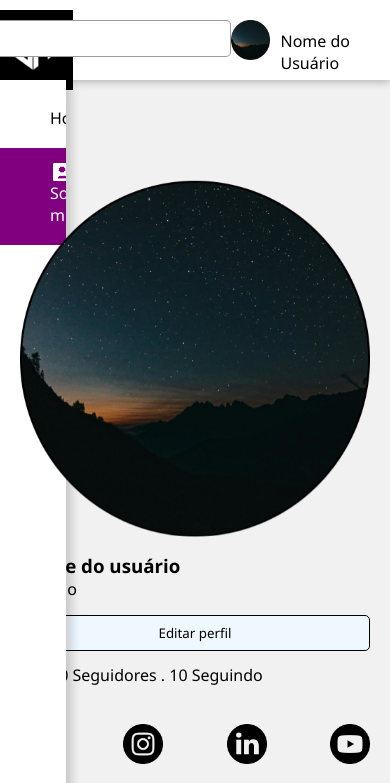
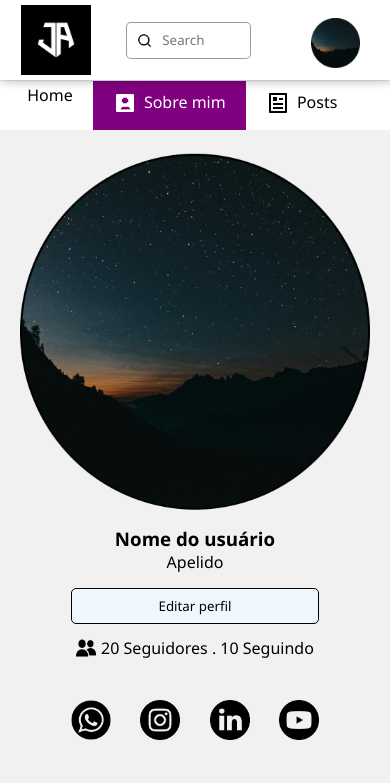
Before and after one commit to RafaelaASR/blog---JutaAcademy, a plain HTML site: page Pages/sobreMim.html in a window 390 px wide. Shown: the top 783 px of the page. Drawn offline with Linux system fonts and the light colour scheme.

Commit message:
[MOD] Adicionando responsividade

```diff
--- a/CSS/navBarHorizontal.css
+++ b/CSS/navBarHorizontal.css
@@ -2,22 +2,26 @@
     background-color: #fff;
     height: 80px;
     width: 100%;
+    position: fixed;
+    top: 0;
+    left: 0;
     box-shadow: #00000031 1px 0px 10px;
+    z-index: 1000; /* Para ficar acima de outros elementos */
 }
 
 .menu-horizontal ul{
     display: flex;
     justify-content: space-between;
     flex-direction: row;
-    position: relative;
     list-style-type: none;
     margin: 0;
     padding: 0;
-    overflow: hidden;
+    height: 100%;
+    align-items: center;
 }
 
 .menu-horizontal li{
-    float: left;
+    padding: 0 20px;
 }
 
 .menu-horizontal li a{
@@ -31,27 +35,28 @@
     background-color: #111;
 }
 
-.menu-horizontal .logo{
+.menu-horizontal .logo-canal{
     width: 17%;
     height: 80px;
     display: flex;
     justify-content: center;
     padding-top: 10px;
+    padding-right: 45px;
 }
+
+.logo{
+    width: 70px;
+    height: 70px;
+}
+
 .menu-horizontal .comprimento{
     display: flex;
     align-items: start;
     padding: 30px;
-    margin-left: -340px;
 }
 
 .search{
     padding: 20px 0;
-    margin-left: -100px;
-}
-
-#search{
-    width: 25pc;
 }
 
 .menu-horizontal .search-bar{
@@ -68,7 +73,6 @@
     border: 1px solid #00000063;
     border-radius: 5px 0 0 5px;
     border-right: 0;
-
 }
 
 .menu-horizontal input{
@@ -90,3 +94,64 @@
     bottom: 15px;
     width: 100%;
 }
+
+.menu-horizontal .user .menu-perfil{
+    width: 50px;
+    height: 50px;
+}
+
+@media (max-width: 768px) {
+    .menu-horizontal ul{
+        display: flex;
+        flex-direction: row;
+        list-style-type: none;
+        margin: 0;
+        height: 100%;
+        align-items: center;
+        gap: 15px;
+    }
+
+    .menu-horizontal li{
+        display: flex;
+        padding: 0;
+        width: 100%;
+    }
+
+    .menu-horizontal .logo{
+        display: flex;
+        justify-content: center;
+        align-items: center;
+        padding-left: 45px;
+    }
+
+    .menu-horizontal input{
+        width: 100%;
+    }
+
+    .menu-horizontal .search{
+        width: 100%;
+    }
+
+    .menu-horizontal .comprimento{
+        display: none;
+    }
+
+    .menu-horizontal .user{
+        display: flex;
+        justify-content: center;
+        align-items: center;
+        padding-right: 0;
+        width: 100%;
+    }
+
+    .menu-perfil{
+        position: relative;
+        left: 45px;
+        margin: auto;
+        width: 30%;
+    }
+
+    .user p{
+        visibility: hidden;
+    }
+}
--- a/CSS/navBarVertical.css
+++ b/CSS/navBarVertical.css
@@ -5,21 +5,15 @@
     top: 80px; /* Começa logo abaixo do menu-horizontal */
     left: 0; /* Alinhado à esquerda */
     height: calc(100% - 80px); /* Ajusta a altura para não sobrepor o menu-horizontal */
-    overflow: auto; /* Permite rolagem se necessário */
-    box-shadow: 10px 0px 10px -5px #00000031; /* Sombra apenas no lado direito */
+    overflow-y: auto;
+    box-shadow: 10px 0px 10px -5px #00000031;
+    z-index: 999;
 }
 
 .menu-vertical ul{
     list-style-type: none;
     margin: 0;
     padding: 0;
-    width: 17%;
-    background-color: #fff;
-    position: fixed;
-    height: 100%;
-    overflow: auto;
-    border-top: none;
-    border-left: none;
 }
 
 .menu-vertical li{
--- a/CSS/paginas.css
+++ b/CSS/paginas.css
@@ -12,7 +12,6 @@ body{
 main{
     margin-top: 80px; /* Espaço para o menu-horizontal */
     padding: 20px;
-
 }
 
 aside{
@@ -28,3 +27,82 @@ aside{
     transition: 0.2s;
     z-index: 2;
 }
+
+@media (max-width: 1024px) {
+    .menu-vertical {
+      position: relative;
+      top: -80px;
+      width: 100%;
+      box-shadow: none;
+      margin-top: 161px;
+      order: 3;
+      box-shadow: #00000031 1px 0px 10px;
+    }
+
+    .menu-vertical ul{
+        display: flex;
+        flex-wrap: wrap;
+    }
+
+    .menu-vertical li{
+        padding: 15px;
+    }
+
+    main {
+        position: relative;
+        top: -77px;
+        margin-top: 0;
+        margin-left: 0;
+        padding: 20px;
+    }
+}
+
+@media (max-width: 768px) {
+    .menu-vertical {
+        position: relative;
+        top: -80px;
+        width: 100%;
+        height: auto;
+        box-shadow: none;
+        margin-top: 161px;
+        order: 3;
+    }
+
+    .menu-vertical ul{
+        display: flex;
+        flex-wrap: wrap;
+    }
+
+    .menu-vertical li{
+        padding: 10px 26px;
+    }
+
+    main {
+        position: relative;
+        top: -77px;
+        margin-top: 0;
+        margin-left: 0;
+        padding: 20px;
+    }
+}
+
+@media (max-width: 400px){
+     .menu-vertical {
+        position: relative;
+        width: 100%;
+        height: auto;
+        box-shadow: none;
+        margin-top: 161px;
+        order: 3;
+    }
+
+    .menu-vertical li{
+        padding: 10px 20px;
+    }
+}
+
+@media (max-width: 360px){
+    .menu-vertical li{
+        padding: 10px 15px;
+    }
+}
--- a/CSS/sobreMimStyle.css
+++ b/CSS/sobreMimStyle.css
@@ -48,7 +48,6 @@
     height: auto;
 }
 
-
 .conteudo{
     display: flex;
     flex-wrap: wrap;
@@ -73,11 +72,85 @@
     width: 100%;
 }
 
+@media (max-width: 1024px) {
+    .informacoes {
+        display: flex;
+        flex-direction: column; /* empilha os elementos */
+    }
+    .sobre-mim{
+        display: flex;
+        float: left;
+        align-items: center;
+        margin: auto;
+        width: 100%;
+    }
+    .nome-apelido{
+        padding-left: 5%;
+        width: 34%;
+    }
+    .editar-redes{
+        display: flex;
+        align-items: center;
+        flex-direction: column;
+        margin-left: 22%;
+        padding: 61px 5px;
+    }
+    .conteudo {
+        width: 100%;
+        margin-bottom: 20px;
+        margin-top: 5px;
+    }
+    .dados{
+        width: 100%;
+    }
+    .editar-perfil{
+        width: 100%;
+    }
+}
+
 @media (max-width: 768px) {
+    .informacoes {
+        display: flex;
+        flex-direction: column; /* empilha os elementos */
+    }
+    .sobre-mim{
+        display: flex;
+        flex-direction: column;
+        width: 100%;
+        margin-top: 10px;
+        margin-left: 0%;
+        margin-right: 0%;
+    }
+    .nome-apelido{
+        padding-left: 0;
+        width: 100%;
+    }
+    .editar-redes{
+        display: flex;
+        align-items: center;
+        flex-direction: column;
+        margin-left: 0;
+        padding: 0;
+    }
+    .redes{
+        width: 100%;
+    }
+    .conteudo {
+        width: 100%;
+        margin: 0 0 20px 0;
+    }
+    .dados{
+        width: 100%;
+    }
+    .editar-perfil{
+        width: 100%;
+    }
+}
+
+@media (max-width: 412px) {
     .informacoes {
         flex-direction: column; /* empilha os elementos */
     }
-
     .sobre-mim,
     .conteudo {
         width: 100%;
--- a/Pages/sobreMim.html
+++ b/Pages/sobreMim.html
@@ -16,8 +16,8 @@
         <div class="menu-horizontal">
             <nav class="menu-horizontal">
                 <ul>
-                    <li class="logo">
-                        <img src="../Assets/logo-blog.jpg" alt="">
+                    <li class="logo-canal">
+                        <img class="logo" src="../Assets/logo-blog.jpg" alt="">
                     </li>
                     <li class="comprimento">
                         <h4>Seja bem-vindo, Nome do Usuário</h4>
@@ -34,7 +34,7 @@
                     </li>
                     <li>
                         <div class="user">
-                            <img src="../Assets/noite.png" alt="foto de perfil" width="40" height="40">
+                            <img class="menu-perfil" src="../Assets/noite.png" alt="foto de perfil">
                             <p style="padding-top: 10px; padding-left: 10px;">Nome do Usuário</p>
                         </div>
                     </li>
@@ -64,7 +64,10 @@
     <main>
         <div class="informacoes">
             <div class="sobre-mim">
+                <div class="nome-apelido">
                     <img class="img-perfil" src="../Assets/noite.png" alt="Foto de perfil do usuário">
+                </div>
+                <div class="editar-redes">
                     <h3>Nome do usuário</h3>
                     <p>Apelido</p>
                     <button class="editar-perfil">Editar perfil</button>
@@ -77,6 +80,7 @@
                        <a href=""><img src="../Assets/instagram (1).png" alt=""></a>
                        <a href=""><img src="../Assets/linkedin.png" alt=""></a>
                        <a href="https://www.youtube.com/@JutaAcademy" width="100%"><img src="../Assets/youtube.png" alt=""></a>
+                    </div>
                 </div>
 
             </div>
```
Also changed, not shown: CSS/postsStyle.css (+41 -1 lines), Pages/index.html (+4 -4 lines), Pages/posts.html (+4 -4 lines). Lines whose indentation alone changed are shown as unchanged.
